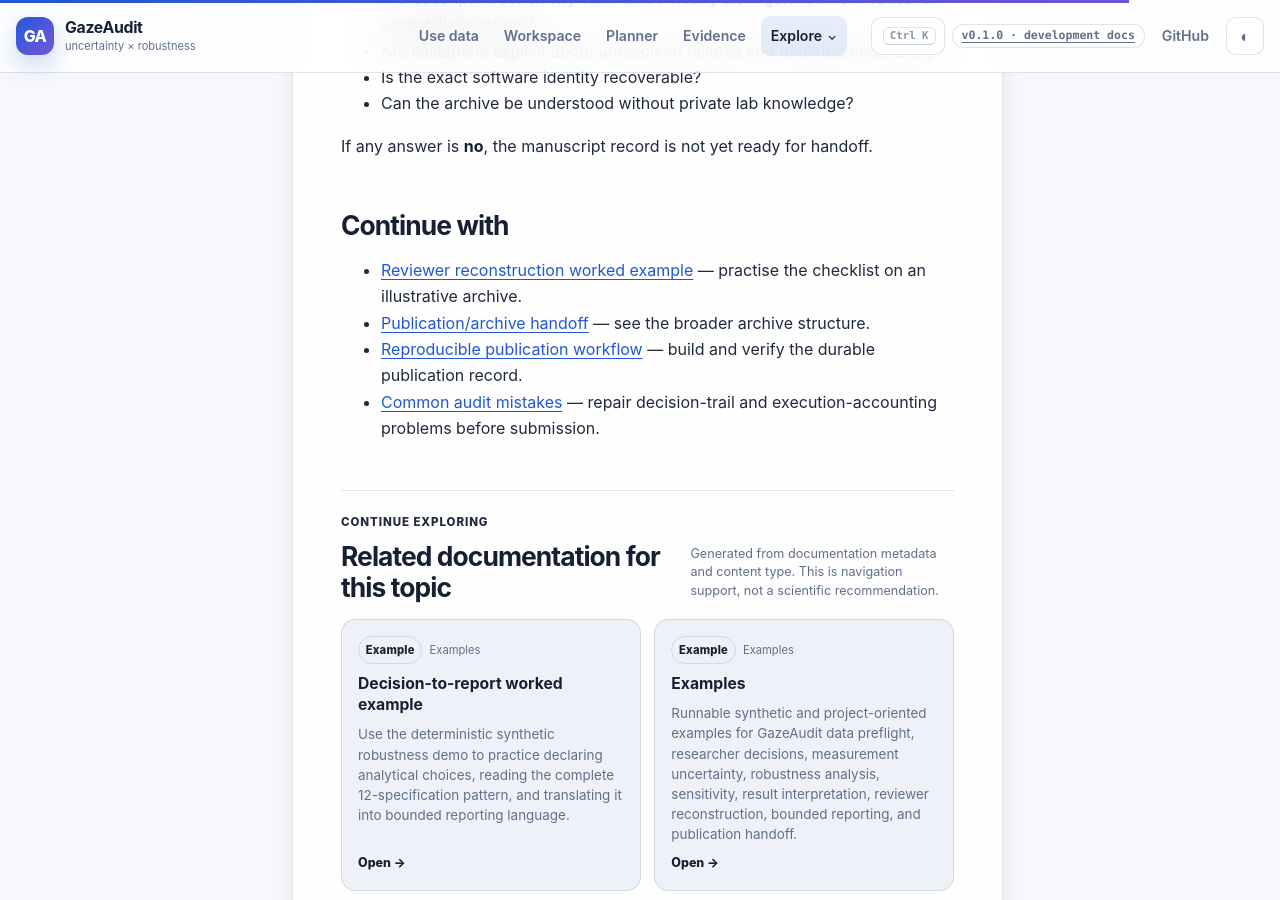
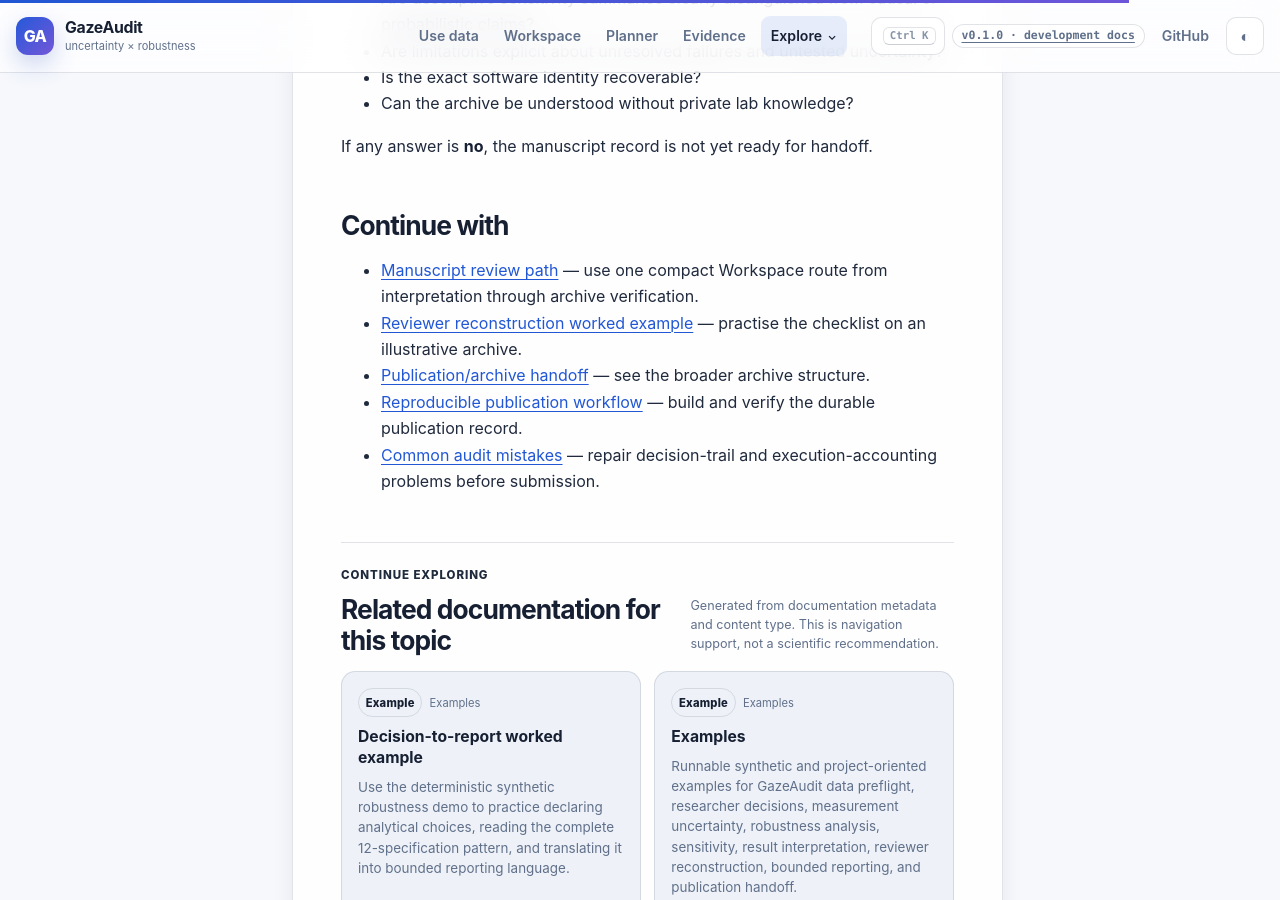
Before and after one commit to stefanosbalaskas/GazeAudit, a Jekyll site: the page built from docs/guides/manuscript-readiness.md, in a window 1280 px wide and 900 px high, scrolled down 5039 px. Built offline with Jekyll 4.4.1, drawn with Linux system fonts in a browser that asks for light colours.

Commit message:
docs: connect manuscript readiness to workspace path

```diff
--- a/docs/guides/manuscript-readiness.md
+++ b/docs/guides/manuscript-readiness.md
@@ -158,6 +158,7 @@ If any answer is **no**, the manuscript record is not yet ready for handoff.
 
 ## Continue with
 
+- [Manuscript review path](../workspace/manuscript-review-path/) — use one compact Workspace route from interpretation through archive verification.
 - [Reviewer reconstruction worked example](../examples/reviewer-reconstruction/) — practise the checklist on an illustrative archive.
 - [Publication/archive handoff](../examples/publication-archive-handoff/) — see the broader archive structure.
 - [Reproducible publication workflow](../workflows/reproducible-publication/) — build and verify the durable publication record.
```
